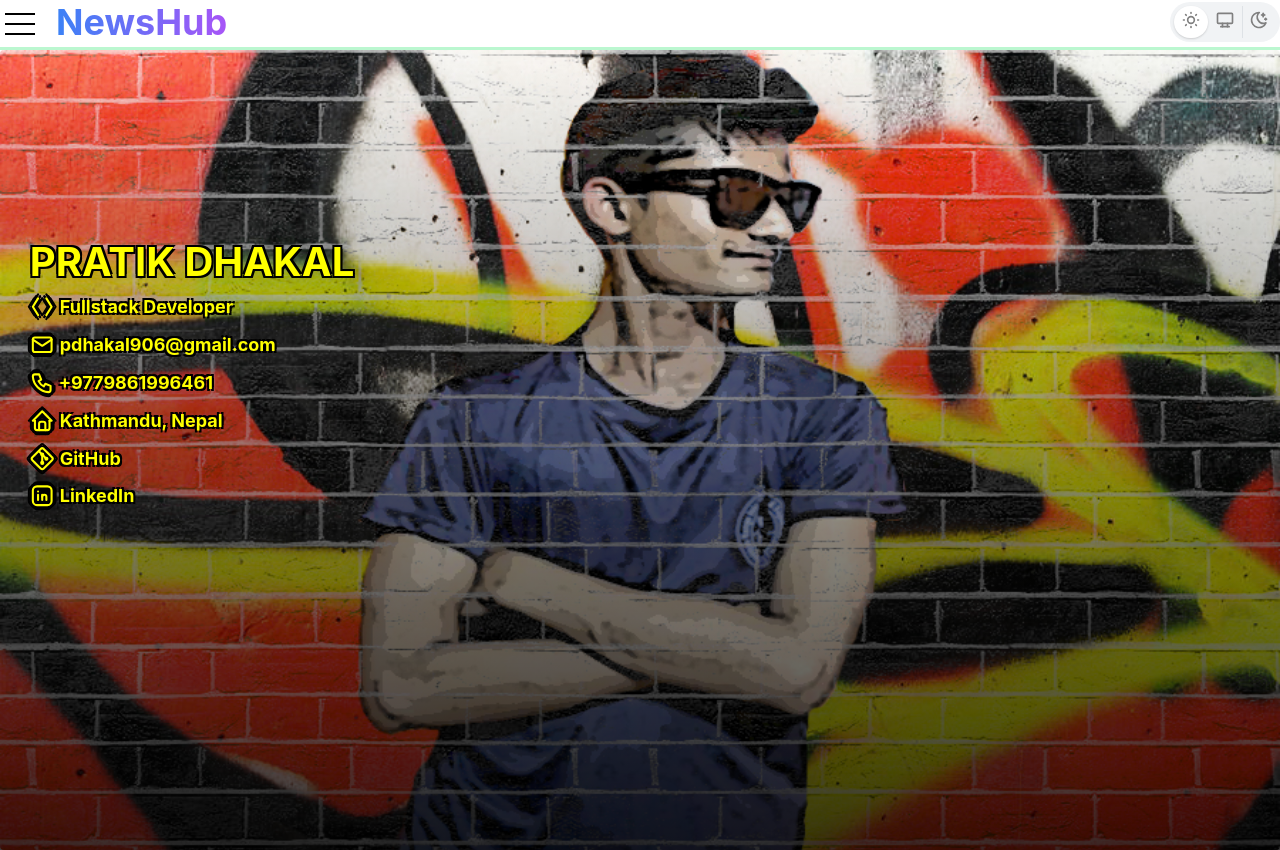
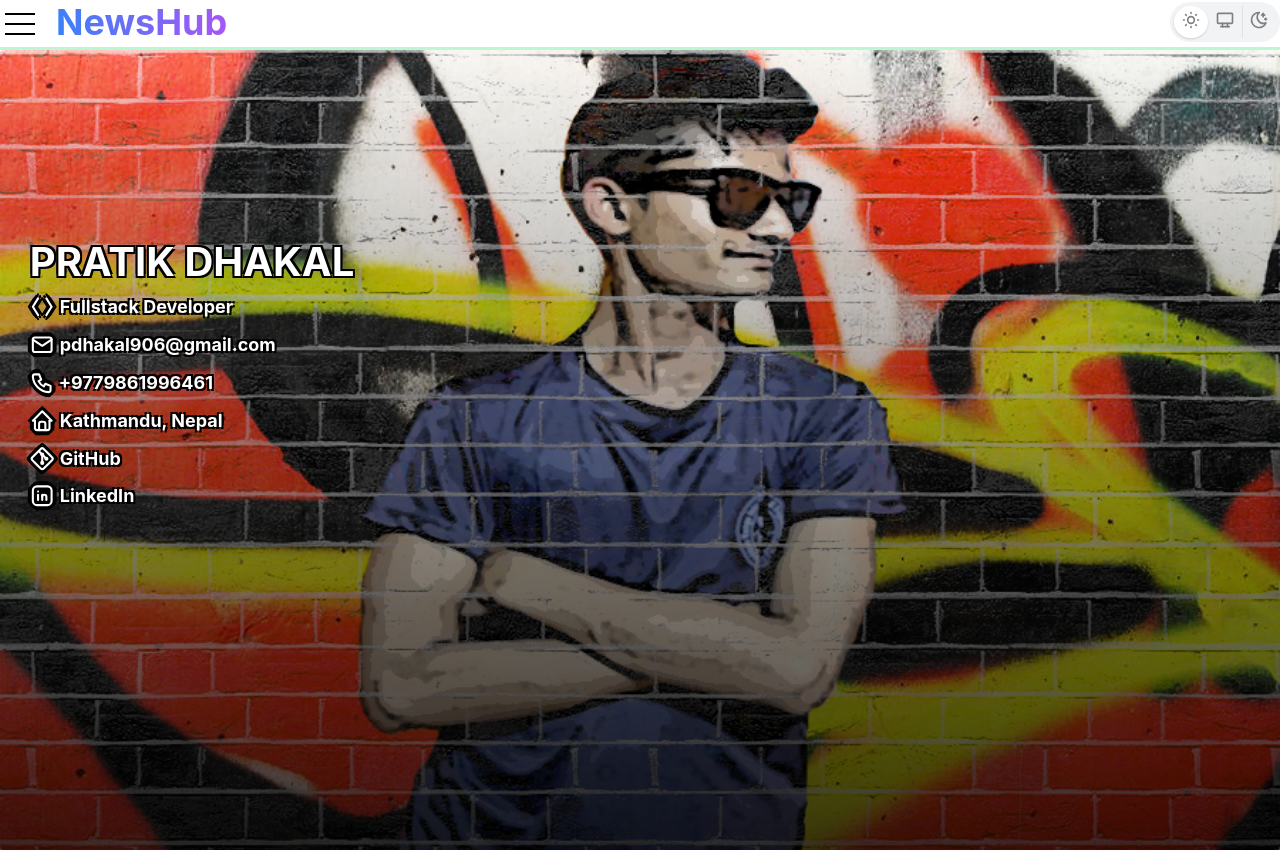
Before and after one commit to pdhakal906/news-aggregator-fe-next, a Next.js app: page /about in a window 1280 px wide. Built offline with nearby package versions, Linux system fonts and the light colour scheme.

Commit message:
change color of about page to white

```diff
--- a/src/app/about/page.tsx
+++ b/src/app/about/page.tsx
@@ -30,7 +30,7 @@ const AboutPage = () => {
             style={{
               fontSize: "2.5rem",
               fontWeight: "bold",
-              color: "yellow",
+              color: "white",
               textShadow: "2px 2px 0 black, -2px -2px 0 black, 2px -2px 0 black, -2px 2px 0 black"
             }}
           >PRATIK DHAKAL</Text>
@@ -39,7 +39,7 @@ const AboutPage = () => {
               <IconBracketsAngle
                 size={25}
                 style={{
-                  color: "yellow",
+                  color: "white",
                   filter:
                     "drop-shadow(2px 2px 0 black) drop-shadow(-2px -2px 0 black) drop-shadow(2px -2px 0 black) drop-shadow(-2px 2px 0 black)",
                 }}
@@ -49,7 +49,7 @@ const AboutPage = () => {
                 style={{
                   fontSize: "18px",
                   fontWeight: "bold",
-                  color: "yellow",
+                  color: "white",
                   textShadow: "2px 2px 0 black, -2px -2px 0 black, 2px -2px 0 black, -2px 2px 0 black"
                 }}
               >Fullstack Developer</Text>
@@ -59,7 +59,7 @@ const AboutPage = () => {
 
                 size={25}
                 style={{
-                  color: "yellow",
+                  color: "white",
                   filter:
                     "drop-shadow(2px 2px 0 black) drop-shadow(-2px -2px 0 black) drop-shadow(2px -2px 0 black) drop-shadow(-2px 2px 0 black)",
                 }}
@@ -69,7 +69,7 @@ const AboutPage = () => {
                 style={{
                   fontSize: "18px",
                   fontWeight: "bold",
-                  color: "yellow",
+                  color: "white",
                   textShadow: "2px 2px 0 black, -2px -2px 0 black, 2px -2px 0 black, -2px 2px 0 black"
                 }}
               >pdhakal906@gmail.com</Text>
@@ -78,7 +78,7 @@ const AboutPage = () => {
               <IconPhone
                 size={25}
                 style={{
-                  color: "yellow",
+                  color: "white",
                   filter:
                     "drop-shadow(2px 2px 0 black) drop-shadow(-2px -2px 0 black) drop-shadow(2px -2px 0 black) drop-shadow(-2px 2px 0 black)",
                 }}
@@ -88,7 +88,7 @@ const AboutPage = () => {
                 style={{
                   fontSize: "18px",
                   fontWeight: "bold",
-                  color: "yellow",
+                  color: "white",
                   textShadow: "2px 2px 0 black, -2px -2px 0 black, 2px -2px 0 black, -2px 2px 0 black"
                 }}
               >+9779861996461</Text>
@@ -97,7 +97,7 @@ const AboutPage = () => {
               <IconHome
                 size={25}
                 style={{
-                  color: "yellow",
+                  color: "white",
                   filter:
                     "drop-shadow(2px 2px 0 black) drop-shadow(-2px -2px 0 black) drop-shadow(2px -2px 0 black) drop-shadow(-2px 2px 0 black)",
                 }}
@@ -107,7 +107,7 @@ const AboutPage = () => {
                 style={{
                   fontSize: "18px",
                   fontWeight: "bold",
-                  color: "yellow",
+                  color: "white",
                   textShadow: "2px 2px 0 black, -2px -2px 0 black, 2px -2px 0 black, -2px 2px 0 black"
                 }}
               >Kathmandu, Nepal</Text>
@@ -116,7 +116,7 @@ const AboutPage = () => {
               <IconBrandGit
                 size={25}
                 style={{
-                  color: "yellow",
+                  color: "white",
                   filter:
                     "drop-shadow(2px 2px 0 black) drop-shadow(-2px -2px 0 black) drop-shadow(2px -2px 0 black) drop-shadow(-2px 2px 0 black)",
                 }}
@@ -126,7 +126,7 @@ const AboutPage = () => {
                 style={{
                   fontSize: "18px",
                   fontWeight: "bold",
-                  color: "yellow",
+                  color: "white",
                   textShadow: "2px 2px 0 black, -2px -2px 0 black, 2px -2px 0 black, -2px 2px 0 black"
                 }}
                 target='_blank'>GitHub</Link>
@@ -135,7 +135,7 @@ const AboutPage = () => {
               <IconBrandLinkedin
                 size={25}
                 style={{
-                  color: "yellow",
+                  color: "white",
                   filter:
                     "drop-shadow(2px 2px 0 black) drop-shadow(-2px -2px 0 black) drop-shadow(2px -2px 0 black) drop-shadow(-2px 2px 0 black)",
                 }}
@@ -146,7 +146,7 @@ const AboutPage = () => {
                 style={{
                   fontSize: "18px",
                   fontWeight: "bold",
-                  color: "yellow",
+                  color: "white",
                   textShadow: "2px 2px 0 black, -2px -2px 0 black, 2px -2px 0 black, -2px 2px 0 black"
                 }}
                 target='_blank'>LinkedIn</Link>
```
